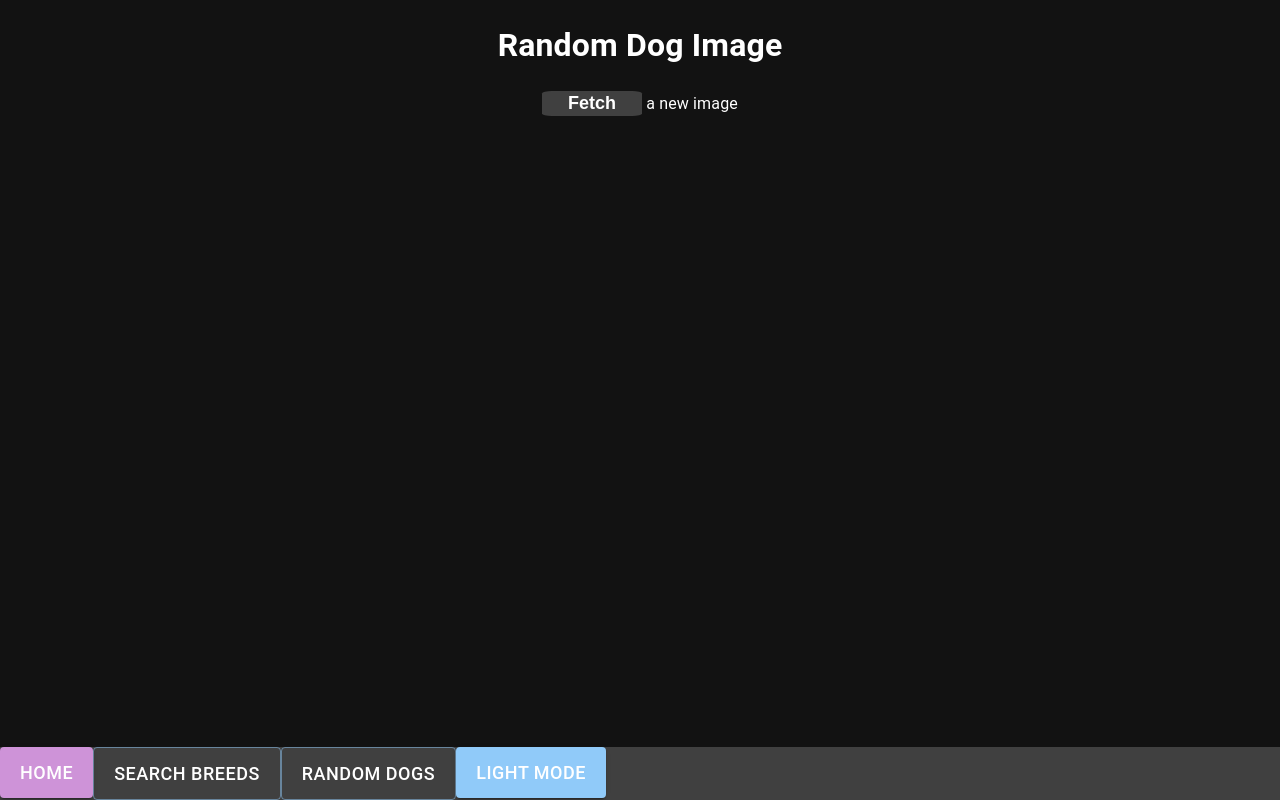
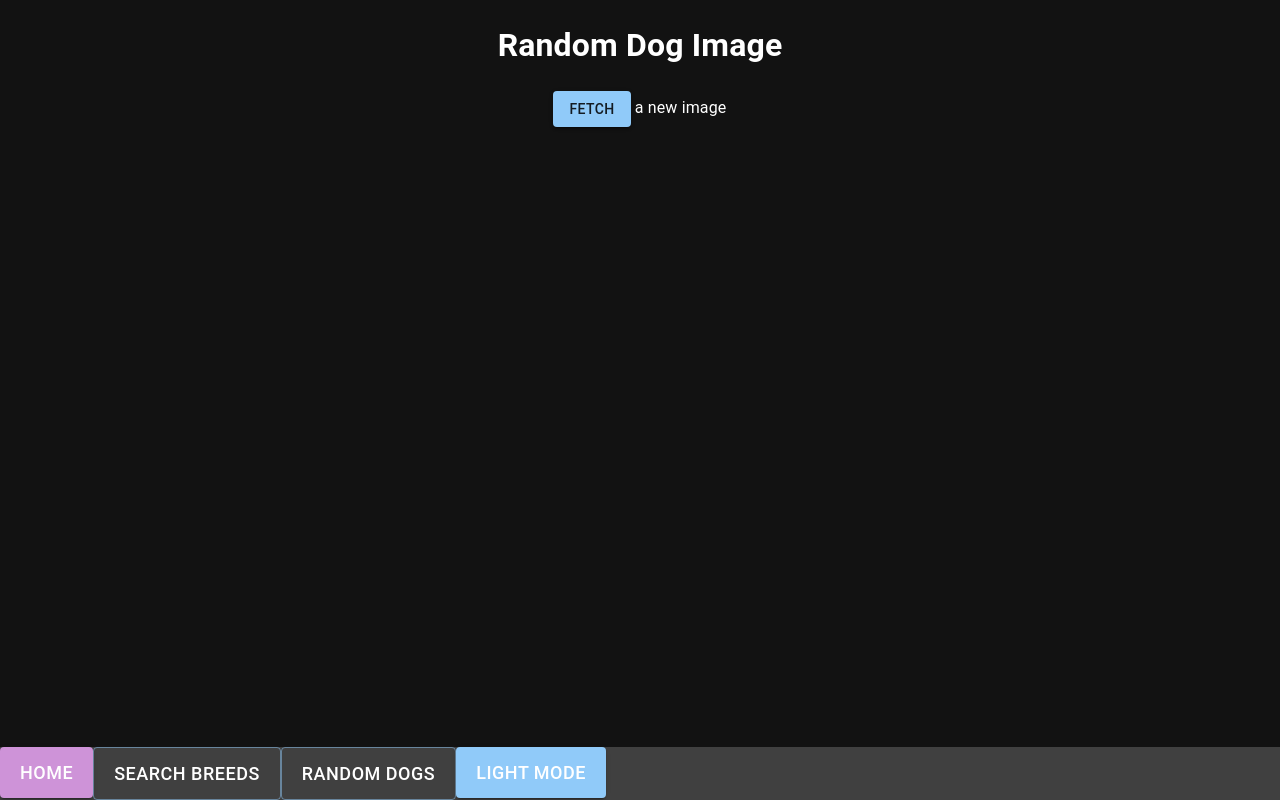
Before and after one commit to Andy-Wu12/Paw-Prints, a React (Create React App) app in the folder app/frontend/: page /get-random in a window 1280 px wide. Built offline with nearby package versions, Linux system fonts and the light colour scheme.

Commit message:
Disable fetch button while throttle active

```diff
--- /dev/null
+++ b/app/frontend/src/components/ThrottledFetchButton.tsx
@@ -0,0 +1,17 @@
+import Button from '@mui/material/Button';
+
+interface ThrottledFetchButtonProps {
+  text: string,
+  isDisabled: boolean,
+  onClick?: () => void,
+  type?: "button" | "submit" | "reset" | undefined,
+  variant?: "text" | "contained" | "outlined" | undefined
+}
+
+function ThrottledFetchButton({text, isDisabled, onClick, type = undefined, variant = "contained"}: ThrottledFetchButtonProps): React.ReactElement {
+  return (
+    <Button type={type} variant={variant} onClick={onClick} disabled={isDisabled ? true : false}>{text}</Button>
+  )
+}
+
+export default ThrottledFetchButton;
--- a/app/frontend/src/routes/QueryBreedSection.tsx
+++ b/app/frontend/src/routes/QueryBreedSection.tsx
@@ -1,6 +1,7 @@
 import React, { ReactElement, useState } from 'react';
 
 import { ImageList, queryOptionsToHTML, generateOptionRange, DataFetcher, throttle } from '../util';
+import ThrottledFetchButton from '../components/ThrottledFetchButton';
 
 // Material UI
 import InputLabel from '@mui/material/InputLabel';
@@ -23,6 +24,7 @@ function DogQueryForm({queryOptions}: DogFormProps): ReactElement {
   const [posted, setPosted] = useState(false);
   const [imageLinks, setImageLinks] = useState([]);
   const [imageCount, setImageCount] = useState(1);
+  const [isDisabled, setIsDisabled] = useState(false);
 
   const breedOptions = queryOptionsToHTML(queryOptions);
   // Config number of images to pull from API
@@ -52,12 +54,13 @@ function DogQueryForm({queryOptions}: DogFormProps): ReactElement {
           const data = await response.json();
           if(data.status === "success") setImageLinks(data['message']);
           else setImageLinks([]);
+          setIsDisabled(true);
         }
       } catch(error) {
         setImageLinks([]);
       }
 
-    }, fetchDelay, timerObject);
+    }, fetchDelay, timerObject, () => { setIsDisabled(false) });
   }
 
   let imageSectionHTML = <p> Select a name and click 'Fetch' to get started! </p>;
@@ -92,8 +95,7 @@ function DogQueryForm({queryOptions}: DogFormProps): ReactElement {
           </Select>
         </FormControl>
         <br/><br/>
-
-        <Button variant="contained" type="submit">Fetch</Button>
+        <ThrottledFetchButton type="submit" text="Fetch" isDisabled={isDisabled} />
       </form>
       <br/>
 
--- a/app/frontend/src/routes/RandomDogImage.tsx
+++ b/app/frontend/src/routes/RandomDogImage.tsx
@@ -1,5 +1,6 @@
 import React, { ReactElement, useState } from 'react';
 import { ClickableImage, throttle } from '../util';
+import ThrottledFetchButton from '../components/ThrottledFetchButton';
 
 let timerObject = {id: null};
 let fetchDelay = 3000 // ms
@@ -7,6 +8,7 @@ let fetchDelay = 3000 // ms
 export function RandomDogImage(): ReactElement {
   const [posted, setPosted] = useState(false);
   const [imageLink, setImageLink] = useState('');
+  const [isDisabled, setIsDisabled] = useState(false);
 
   function fetchImage() {
     throttle(async () => {
@@ -14,20 +16,22 @@ export function RandomDogImage(): ReactElement {
         const response = await fetch('http://localhost:3011/dog/get-random');
         const data = await response.json();
         if(data.status === "success") {
+          setIsDisabled(true);
           setImageLink(data['message']);
           setPosted(true);
         }
+
       } catch(error) {
         setImageLink('');
         setPosted(false);
       }
-    }, fetchDelay, timerObject);
+    }, fetchDelay, timerObject, () => { setIsDisabled(false) });
   };
 
   return (
     <div className='random-image-container'>
       <h1> Random Dog Image </h1>
-      <p> <button className='fetch' onClick={fetchImage}>Fetch</button> a new image </p>
+      <p> <ThrottledFetchButton text="Fetch" isDisabled={isDisabled} onClick={fetchImage} /> a new image </p>
       {posted && <ClickableImage className='random-dog-image' href={imageLink} altText='Dog' />}
     </div>
   );
--- a/app/frontend/src/util.tsx
+++ b/app/frontend/src/util.tsx
@@ -48,7 +48,7 @@ export function generateOptionRange(start: number, end: number) {
 	return options;
 }
 
-export function throttle(func: () => {}, msDelay: number, timeObj: {id: null | ReturnType<typeof setTimeout>}): void {
+export function throttle(func: () => {}, msDelay: number, timeObj: {id: null | ReturnType<typeof setTimeout>}, cleanUp: () => void): void {
   if(timeObj.id) {
     return;
   }
@@ -56,6 +56,7 @@ export function throttle(func: () => {}, msDelay: number, timeObj: {id: null | R
   func();
   timeObj.id = setTimeout(function() {
     timeObj.id = null;
+    cleanUp();
   }, msDelay);
 };
 
```
